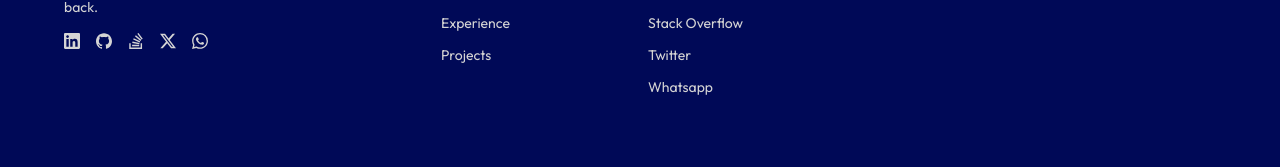
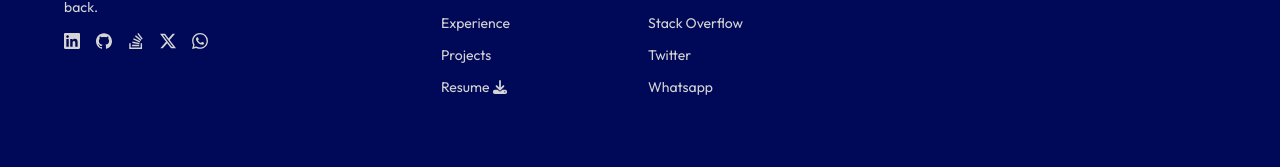
Before and after one commit to deepeshjaindj/modern-portfolio, a Next.js app: page / in a window 1280 px wide. Shown: the part 9218-9385 px from the top of the page. Built offline with nearby package versions, Linux system fonts and the light colour scheme; a web font is replaced by a local one.

Commit message:
Added resume download to Footer

```diff
--- a/src/components/sections/Footer.tsx
+++ b/src/components/sections/Footer.tsx
@@ -2,6 +2,7 @@ import React from "react";
 import Link from "next/link";
 import { HiMail } from "react-icons/hi";
 import { SOCIAL_LINKS } from "@/utils/constants";
+import { FaDownload } from "react-icons/fa6";
 
 const Footer = () => {
   return (
@@ -46,6 +47,15 @@ const Footer = () => {
                   </Link>
                 </li>
               ))}
+              <li>
+                <a
+                  href="/Deepesh-Jain-Resume.pdf"
+                  download
+                  className="transition-colors hover:text-primaryYellow flex items-center gap-1"
+                >
+                  Resume <FaDownload />
+                </a>
+              </li>
             </ul>
           </div>
           <div>
```
